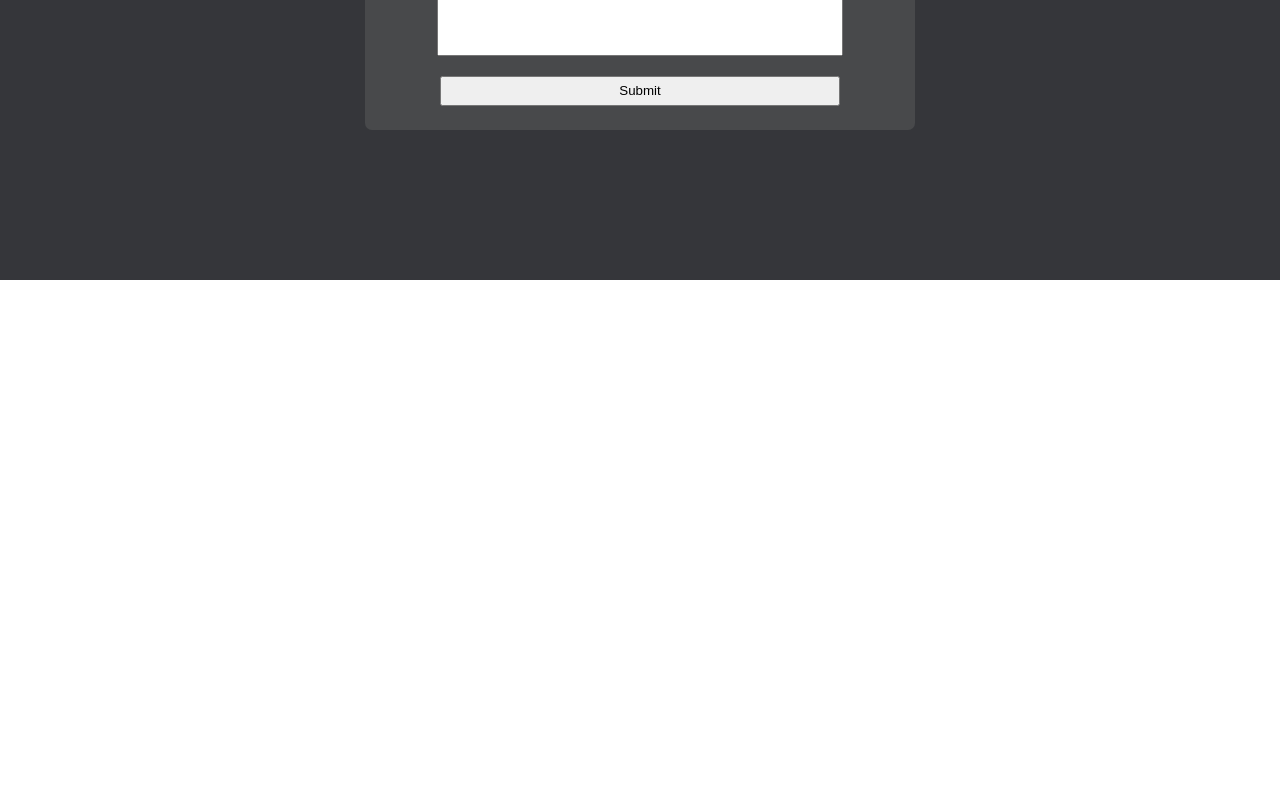
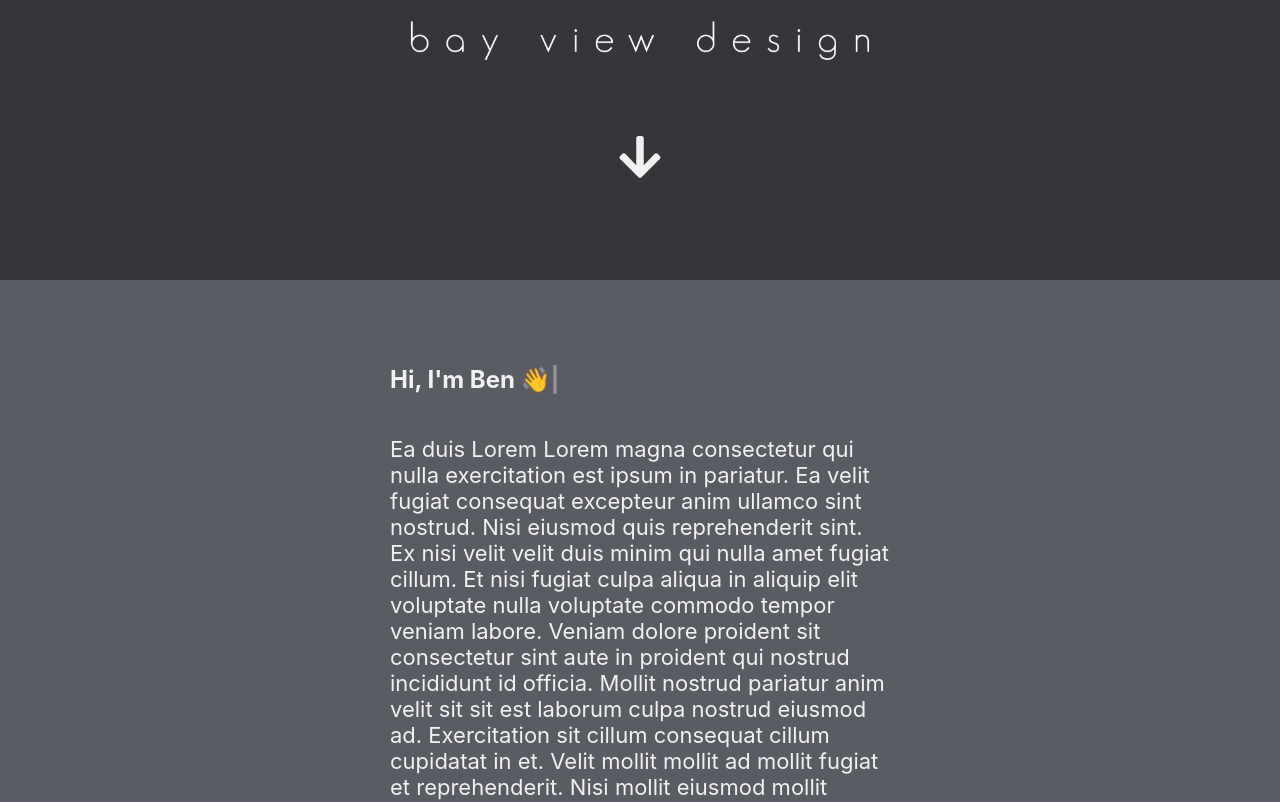
Before and after one commit to Thadman/bens-site, a React (Create React App) app: page /contact in a window 1280 px wide. Shown: the part 520-1322 px from the top of the page. Before the commit the page ends 800 px from the top, so only its background shows below. Built offline with nearby package versions, Linux system fonts and the light colour scheme; what react-animations would draw is missing.

Commit message:
took away the browser router, will have just the scrolling theme

```diff
--- a/src/About.js
+++ b/src/About.js
@@ -1,6 +1,6 @@
 import React from "react";
 import Typed from "typed.js";
-import { NavLink } from "react-router-dom";
+import { Link } from "react-scroll";
 import { FontAwesomeIcon } from "@fortawesome/react-fontawesome";
 import { faArrowDown } from "@fortawesome/free-solid-svg-icons";
 
@@ -20,7 +20,7 @@ export default class About extends React.Component {
   render() {
     return (
       <>
-        <div className="about-main-container">
+        <div className="about-main-container" id="about">
           <div className="about-small-container">
             <h2>
               <span
@@ -48,9 +48,9 @@ export default class About extends React.Component {
             </p>
           </div>
           <div className="navigation-arrow">
-            <NavLink to="/contact">
+            <Link to="/contact">
               <FontAwesomeIcon icon={faArrowDown} size="3x" />
-            </NavLink>
+            </Link>
           </div>
         </div>
       </>
--- a/src/App.js
+++ b/src/App.js
@@ -15,13 +15,16 @@ import About from "./About";
 function App() {
   return (
     <div>
-      <BrowserRouter>
-        <Switch>
-          <Route exact path="/" component={MainPage} />
-          <Route exact path="/about" component={About} />
-          <Route exact path="/contact" component={Contact} />
-        </Switch>
-      </BrowserRouter>
+      {/* <BrowserRouter> */}
+      {/* <Switch>
+      <Route exact path="/" component={MainPage} />
+      <Route exact path="/about" component={About} />
+      <Route exact path="/contact" component={Contact} />
+      </Switch> */}
+      {/* </BrowserRouter> */}
+      <MainPage />
+      <About />
+      <Contact />
     </div>
   );
 }
--- a/src/MainPage.js
+++ b/src/MainPage.js
@@ -1,6 +1,15 @@
 import React from "react";
 import logo from "./images/bvd-black.jpg";
-import { NavLink } from "react-router-dom";
+import {
+  Link,
+  DirectLink,
+  Element,
+  Events,
+  animateScroll as scroll,
+  scrollSpy,
+  scroller,
+} from "react-scroll";
+
 import { FontAwesomeIcon } from "@fortawesome/react-fontawesome";
 import { faArrowDown } from "@fortawesome/free-solid-svg-icons";
 import styled, { keyframes } from "styled-components";
@@ -20,21 +29,22 @@ const BounceDiv = styled.div`
 export default function MainPage() {
   return (
     <div className="main-container">
-      <div className="navbar">
-        <div>
-          {/* <NavLink to="/about">About</NavLink>
-          <NavLink to="/contact">Get In Touch</NavLink> */}
-        </div>
-      </div>
       <FadeInDiv>
         <div className="image-container">
           <img src={logo} alt="this is the logo" />
         </div>
         <BounceDiv>
           <div className="navigation-arrow">
-            <NavLink to="/about">
+            <Link
+              className="about"
+              to="/about"
+              activeClass="active"
+              id="about"
+              smooth={true}
+              duration={1000}
+            >
               <FontAwesomeIcon icon={faArrowDown} size="3x" />
-            </NavLink>
+            </Link>
           </div>
         </BounceDiv>
       </FadeInDiv>
```
